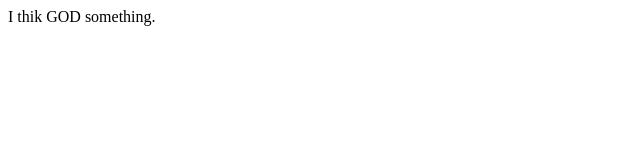
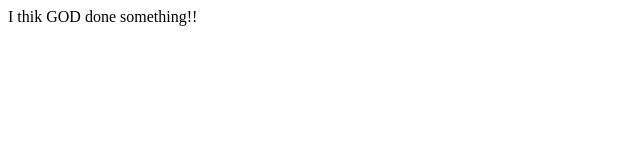
Before and after one commit to Yaabela/Yaabela.github.io, a plain HTML site: page index.html in a window 1280 px wide. Shown: the full height of the page, 0-640 px from the left. Drawn offline with Linux system fonts and the light colour scheme.

Commit message:
yes He done something!!

```diff
--- a/index.html
+++ b/index.html
@@ -6,6 +6,6 @@
     <title>thaxs GOD </title>
 </head>
 <body>
-   I thik GOD  something.
+   I thik GOD done something!!
 </body>
 </html>
```
